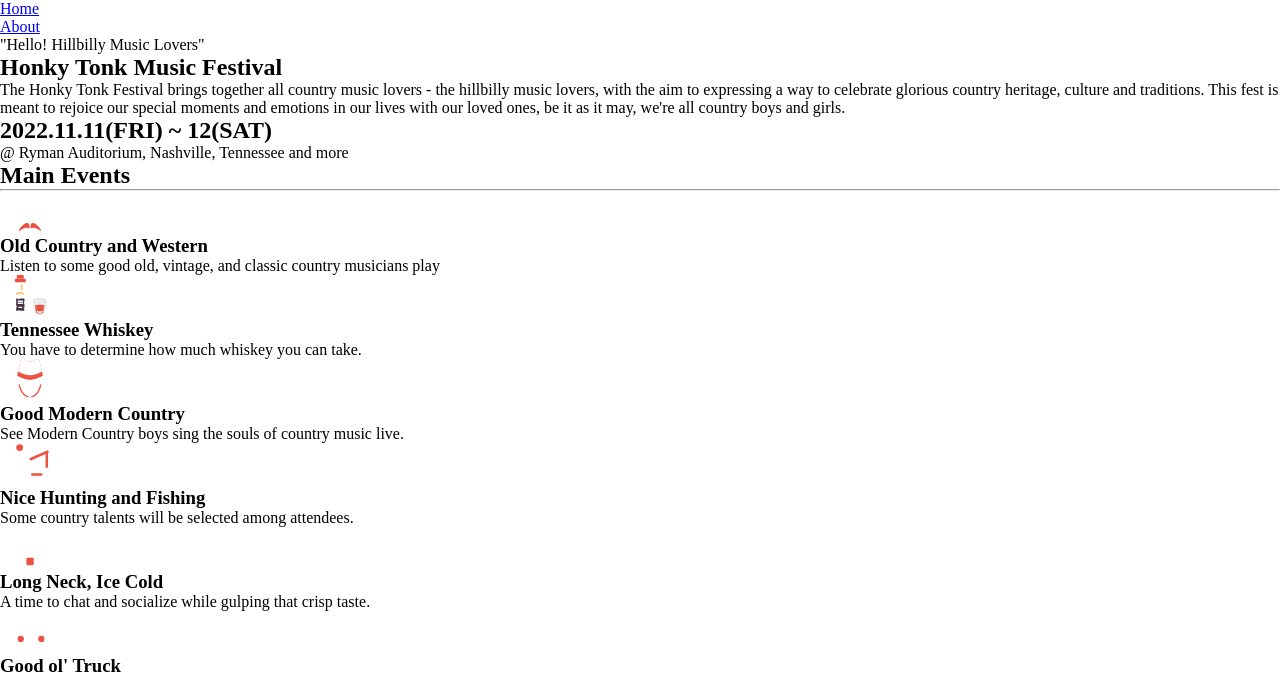
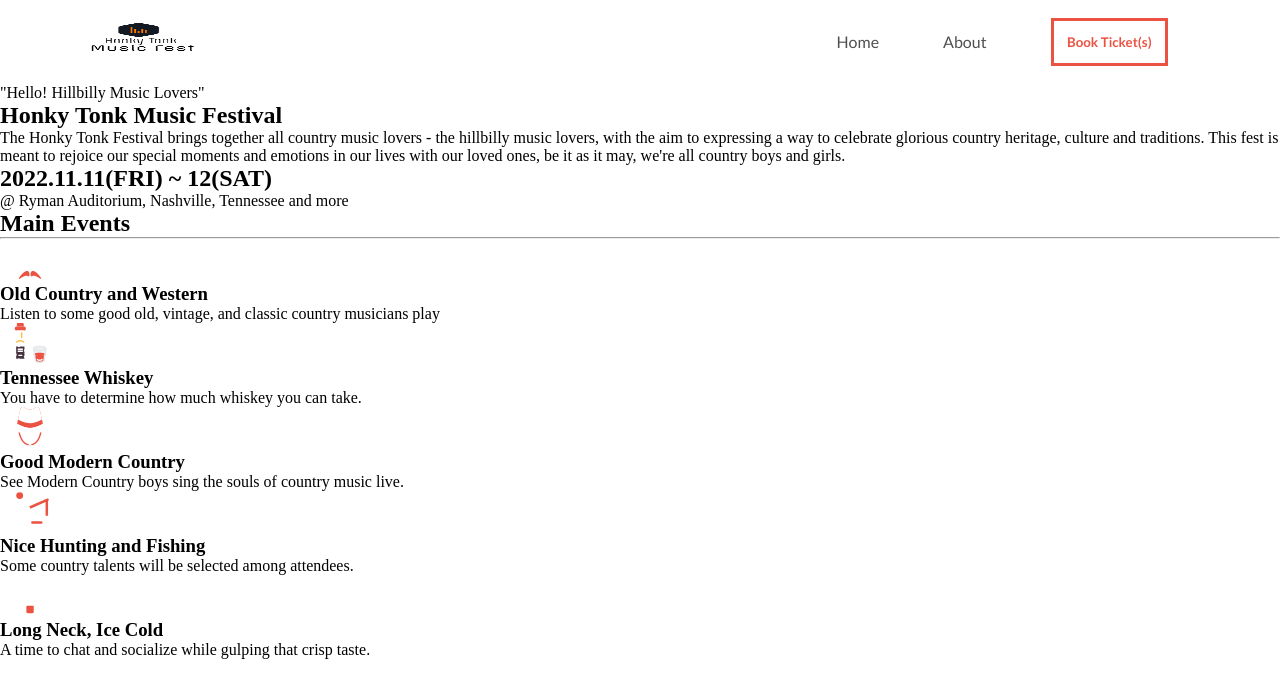
Before and after one commit to LIBERCOSOFT/music-festival, a plain HTML site: page index.html in a window 1280 px wide. Shown: the top 674 px of the page. Drawn offline with Linux system fonts and the light colour scheme.

Commit message:
Create navigations for desktop view

```diff
--- a/index.html
+++ b/index.html
@@ -19,6 +19,7 @@
         <div class="bar"></div>
         <div class="bar"></div>
       </div>
+      <a><img src="assets/images/logo.png" /></a>
       <div class="mobile__dropdown no__display">
         <div class="cancel">
           <div class="cancel__bar__1"></div>
@@ -30,6 +31,9 @@
           </li>
           <li>
             <a href="#">About</a>
+          </li>
+          <li>
+            <button type="button">Book Ticket(s)</button>
           </li>
         </ul>
       </div>
--- a/style.css
+++ b/style.css
@@ -4,7 +4,7 @@
   margin: 0;
 }
 
-@media screen and (max-width: 769px) {
+@media screen and (max-width: 768px) {
   nav {
     padding: 1em;
     background-color: #f7f7f7;
@@ -84,6 +84,16 @@
     font-family: 'Lato', Arial, Helvetica, sans-serif;
     font-style: normal;
     font-weight: 800;
+  }
+
+  .mobile__dropdown ul li button {
+    padding: 1em;
+    color: #ec5242;
+    font-family: 'Lato', Arial, Helvetica, sans-serif;
+    font-style: normal;
+    font-weight: 800;
+    border: 3px solid #ec5242;
+    background-color: #fff;
   }
 
   .no__display {
@@ -378,3 +388,51 @@
     font-weight: 800;
   }
 }
+
+@media screen and (min-width: 769px) {
+  nav {
+    display: flex;
+    justify-content: space-between;
+    padding: 1em 5em;
+  }
+
+  nav .hamburger {
+    display: none;
+  }
+
+  nav img {
+    width: 120px;
+    height: 40px;
+  }
+
+  .mobile__dropdown ul {
+    display: flex;
+    align-items: center;
+  }
+
+  .mobile__dropdown ul li {
+    list-style: none;
+    font-family: 'Lato', Arial, Helvetica, sans-serif;
+    font-style: normal;
+    font-weight: 500;
+    line-height: 27px;
+    padding: 0.1em 2em;
+  }
+
+  .mobile__dropdown ul li a {
+    text-decoration: none;
+    color: #4f4f4f;
+    font-family: 'Lato', Arial, Helvetica, sans-serif;
+    font-style: normal;
+  }
+
+  .mobile__dropdown ul li button {
+    padding: 1em;
+    color: #ec5242;
+    font-family: 'Lato', Arial, Helvetica, sans-serif;
+    font-style: normal;
+    font-weight: 800;
+    border: 3px solid #ec5242;
+    background-color: #fff;
+  }
+}
```
